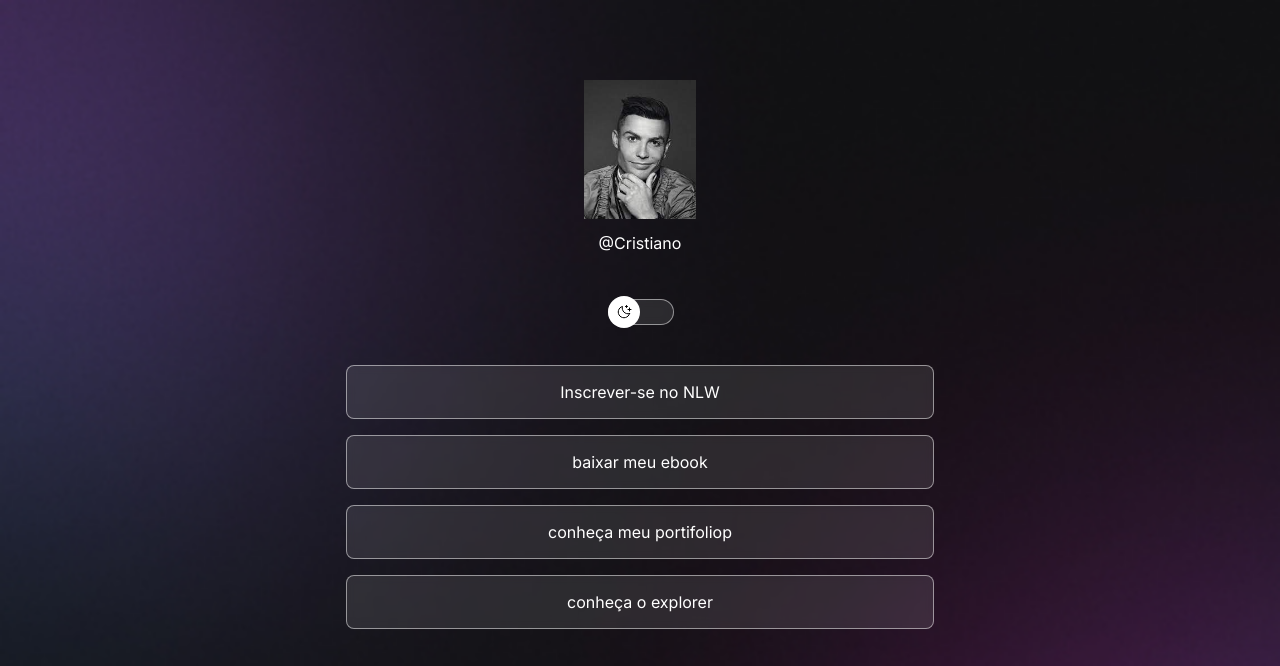
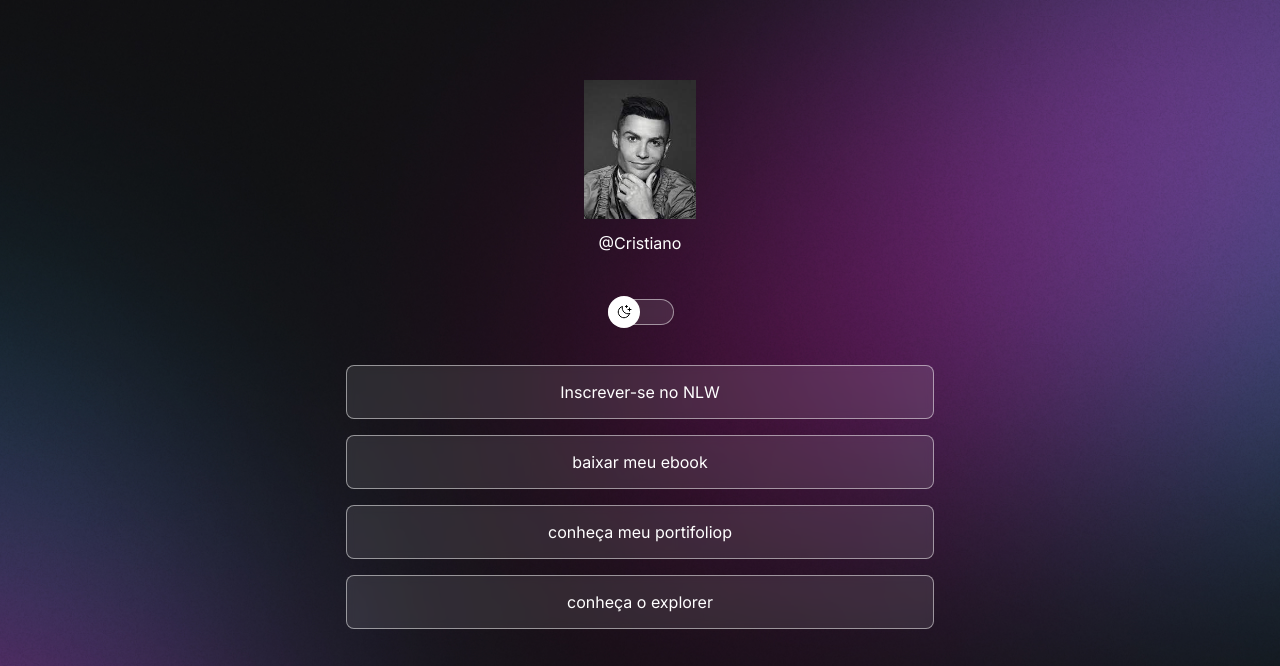
Before and after one commit to Dequin222/projeto, a plain HTML site: page index.html in a window 1280 px wide. Shown: the top 666 px of the page. Drawn offline with nearby package versions, Linux system fonts and the light colour scheme.

Commit message:
Media querys

```diff
--- a/style.css
+++ b/style.css
@@ -162,3 +162,13 @@ footer {
 
   font-size: 14px;
 }
+/*Media-query*/
+@media (min-width: 700px) {
+  :root {
+    --bg-url: url(assets/bg-desktop.jpg);
+  }
+
+  .light {
+    --bg-url: url(./assets/bg-desktop-light.jpg);
+  }
+}
```
Also changed, not shown: assets/bg-desktop-light.jpg (added), assets/bg-desktop.jpg (added).
